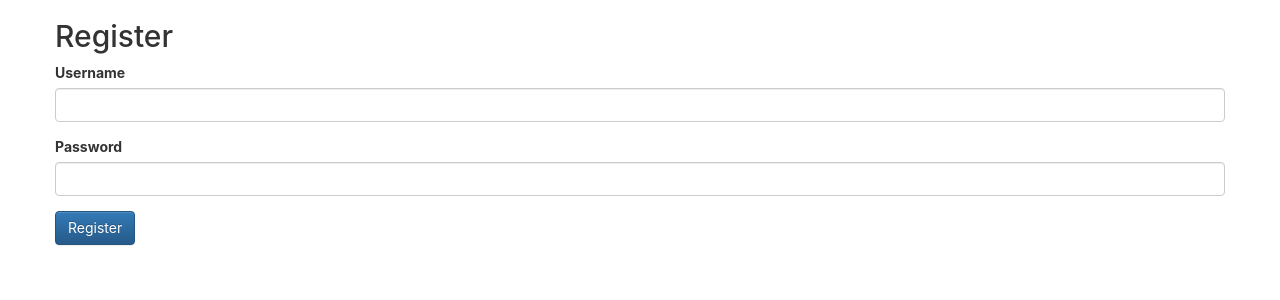
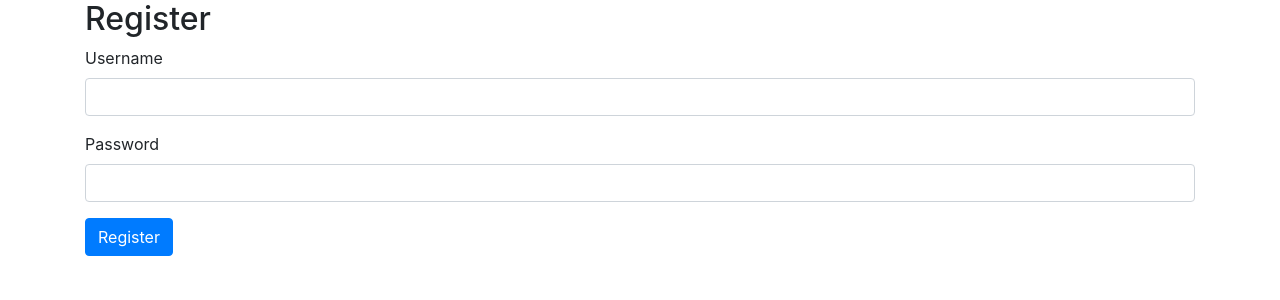
Before and after one commit to jainanshul/mern-example, a React (Create React App) app in the folder client/: page /register in a window 1280 px wide. Shown: the top 300 px of the page. Built offline with nearby package versions, Linux system fonts and the light colour scheme.

Commit message:
Use reactstrap instead of react-bootstrap framework

```diff
--- a/client/package.json
+++ b/client/package.json
@@ -3,11 +3,12 @@
   "version": "0.1.0",
   "private": true,
   "dependencies": {
+    "bootstrap": "^4.2.1",
     "react": "^16.7.0",
-    "react-bootstrap": "^0.32.4",
     "react-dom": "^16.7.0",
     "react-router-dom": "^4.3.1",
-    "react-scripts": "2.1.3"
+    "react-scripts": "2.1.3",
+    "reactstrap": "^7.1.0"
   },
   "scripts": {
     "lint": "eslint . --fix",
--- a/client/public/index.html
+++ b/client/public/index.html
@@ -23,11 +23,6 @@
       Learn how to configure a non-root public URL by running `npm run build`.
     -->
     <title>React App</title>
-    <!-- Latest compiled and minified CSS -->
-    <link rel="stylesheet" href="https://maxcdn.bootstrapcdn.com/bootstrap/3.3.7/css/bootstrap.min.css" integrity="sha384-BVYiiSIFeK1dGmJRAkycuHAHRg32OmUcww7on3RYdg4Va+PmSTsz/K68vbdEjh4u" crossorigin="anonymous">
-
-    <!-- Optional theme -->
-    <link rel="stylesheet" href="https://maxcdn.bootstrapcdn.com/bootstrap/3.3.7/css/bootstrap-theme.min.css" integrity="sha384-rHyoN1iRsVXV4nD0JutlnGaslCJuC7uwjduW9SVrLvRYooPp2bWYgmgJQIXwl/Sp" crossorigin="anonymous">
   </head>
   <body>
     <noscript>You need to enable JavaScript to run this app.</noscript>
--- a/client/src/Authenticator.js
+++ b/client/src/Authenticator.js
@@ -1,6 +1,6 @@
 // src/Authenticator.js
 import React from 'react';
-import {Grid, Row, Col} from 'react-bootstrap';
+import {Container, Row, Col} from 'reactstrap';
 import {withRouter, Link} from 'react-router-dom';
 
 import Login from './Login';
@@ -8,7 +8,7 @@ import Login from './Login';
 class Authenticator extends React.Component {
   render() {
     return (
-      <Grid>
+      <Container>
         <Row>
           <Col>
             <Login />
@@ -19,7 +19,7 @@ class Authenticator extends React.Component {
             <Link to={'/register'}>To create a new user click here</Link>
           </Col>
         </Row>
-      </Grid>
+      </Container>
     );
   }
 }
--- a/client/src/Login.js
+++ b/client/src/Login.js
@@ -1,6 +1,16 @@
 import React from 'react';
 import {withRouter} from 'react-router-dom';
-import {Grid, Row, Col} from 'react-bootstrap';
+import {
+  Alert,
+  Button,
+  Col,
+  Container,
+  Form,
+  FormGroup,
+  Input,
+  Label,
+  Row,
+} from 'reactstrap';
 
 import user from './User';
 
@@ -51,33 +61,33 @@ class Login extends React.Component {
   render() {
     const { username, password, isLoading, error } = this.state;
     return (
-      <Grid>
+      <Container>
         <Row><Col><h2>Login</h2></Col></Row>
         <Row>
           <Col>
-            <form name="form" onSubmit={this.handleSubmit}>
-              <div className={'form-group'}>
-                <label htmlFor="username">Username</label>
-                <input type="text" className="form-control" name="signInEmail" value={username} onChange={this.handleChange} />
-              </div>
-              <div className={'form-group'}>
-                <label htmlFor="password">Password</label>
-                <input type="password" className="form-control" name="signInPassword" value={password} onChange={this.handleChange} />
-              </div>
-              <div className="form-group">
-                <button className="btn btn-primary" disabled={isLoading}>Login</button>
-              </div>
-            </form>
+            <Form name="form" onSubmit={this.handleSubmit}>
+              <FormGroup>
+                <Label for="username">Username</Label>
+                <Input type="text" name="signInEmail" value={username} onChange={this.handleChange} />
+              </FormGroup>
+              <FormGroup>
+                <Label for="password">Password</Label>
+                <Input type="password" name="signInPassword" value={password} onChange={this.handleChange} />
+              </FormGroup>
+              <FormGroup>
+                <Button color="primary" disabled={isLoading}>Login</Button>
+              </FormGroup>
+            </Form>
           </Col>
         </Row>
         <Row>
           <Col>
             {error &&
-              <div className={'alert alert-danger'}>{error}</div>
+              <Alert color="danger">{error}</Alert>
             }
           </Col>
         </Row>
-      </Grid>
+      </Container>
     );
   }
 }
--- a/client/src/Page404.js
+++ b/client/src/Page404.js
@@ -1,6 +1,6 @@
 import React from 'react';
 import {withRouter} from 'react-router-dom';
-import {Jumbotron, Button} from 'react-bootstrap';
+import {Jumbotron, Button} from 'reactstrap';
 
 class Page404 extends React.Component {
   handleClick = () => {
@@ -10,15 +10,17 @@ class Page404 extends React.Component {
   render() {
     const {location} = this.props;
     return (
+      <div style={{padding: 10}}>
         <Jumbotron>
           <h1>Oops! That page can’t be found.</h1>
           <p>
             No match found for <code>{location.pathname}</code>
           </p>
           <p>
-          <Button bsStyle="primary" onClick={this.handleClick}>Home Page</Button>
+            <Button color="primary" onClick={this.handleClick}>Home Page</Button>
           </p>
         </Jumbotron>
+      </div>
     );
   }
 }
--- a/client/src/Register.js
+++ b/client/src/Register.js
@@ -1,6 +1,16 @@
 import React from 'react';
-import {Grid, Row, Col} from 'react-bootstrap';
 import {withRouter} from 'react-router-dom';
+import {
+  Alert,
+  Button,
+  Col,
+  Container,
+  Form,
+  FormGroup,
+  Input,
+  Label,
+  Row,
+} from 'reactstrap';
 
 import user from './User';
 
@@ -51,33 +61,33 @@ class Register extends React.Component {
   render() {
     const {username, password, isLoading, error} = this.state;
     return (
-      <Grid>
+      <Container>
         <Row><Col><h2>Register</h2></Col></Row>
         <Row>
           <Col>
-            <form name="form" onSubmit={this.handleSubmit}>
-              <div className={'form-group'}>
-                <label htmlFor="username">Username</label>
-                <input type="text" className="form-control" name="email" value={username} onChange={this.handleChange} />
-              </div>
-              <div className={'form-group'}>
-                <label htmlFor="password">Password</label>
-                <input type="password" className="form-control" name="password" value={password} onChange={this.handleChange} />
-              </div>
-              <div className="form-group">
-                <button className="btn btn-primary" disabled={isLoading}>Register</button>
-              </div>
-            </form>
+            <Form name="form" onSubmit={this.handleSubmit}>
+              <FormGroup>
+                <Label for="username">Username</Label>
+                <Input type="text" name="email" value={username} onChange={this.handleChange} />
+              </FormGroup>
+              <FormGroup>
+                <Label for="password">Password</Label>
+                <Input type="password" name="password" value={password} onChange={this.handleChange} />
+              </FormGroup>
+              <FormGroup>
+                <Button color="primary" disabled={isLoading}>Register</Button>
+              </FormGroup>
+            </Form>
           </Col>
         </Row>
         <Row>
           <Col>
             {error &&
-              <div className={'alert alert-danger'}>{error}</div>
+              <Alert color="danger">{error}</Alert>
             }
           </Col>
         </Row>
-      </Grid>
+      </Container>
     );
   }
 }
--- a/client/src/index.js
+++ b/client/src/index.js
@@ -2,6 +2,8 @@ import React from 'react';
 import ReactDOM from 'react-dom';
 
 import './index.css';
+import 'bootstrap/dist/css/bootstrap.min.css';
+
 import App from './App';
 import * as serviceWorker from './serviceWorker';
 
```
Also changed, not shown: 1 other file (tests, documents, lock files or other folders). Lines whose indentation alone changed are shown as unchanged.
